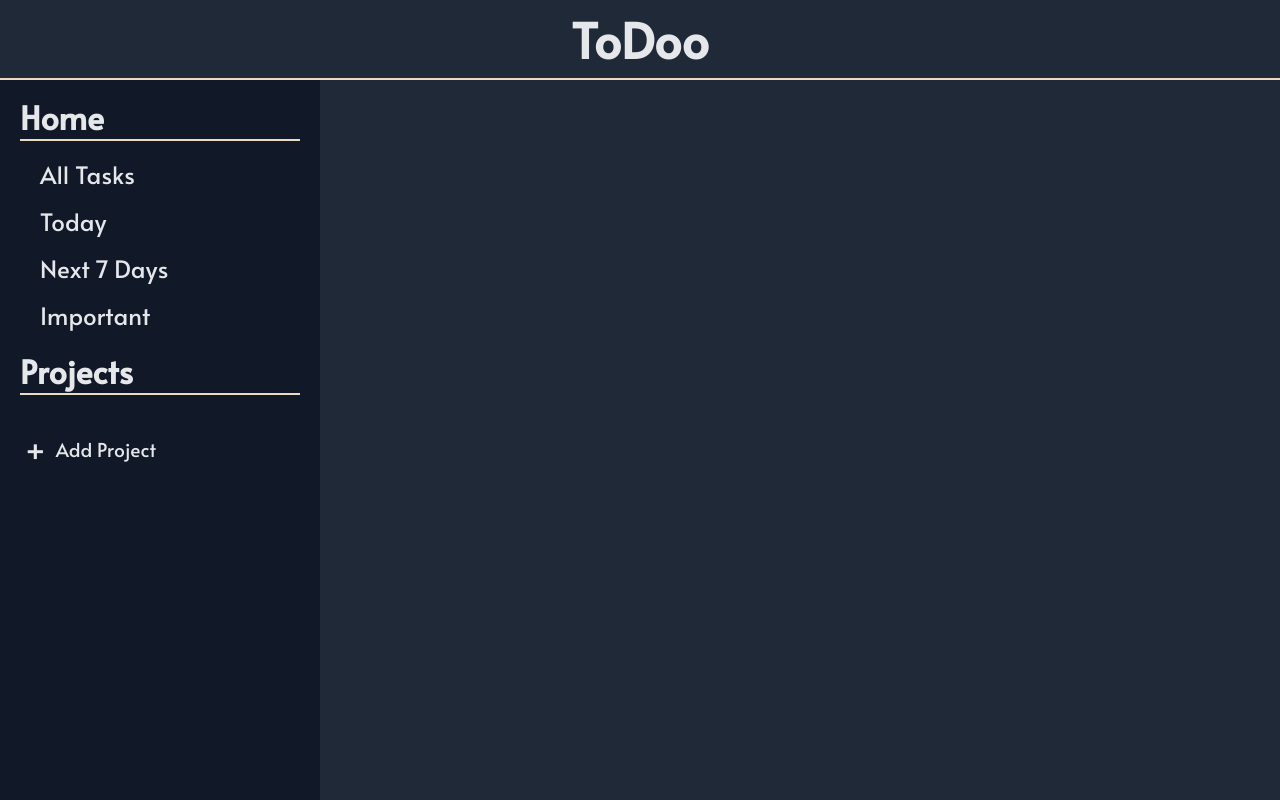
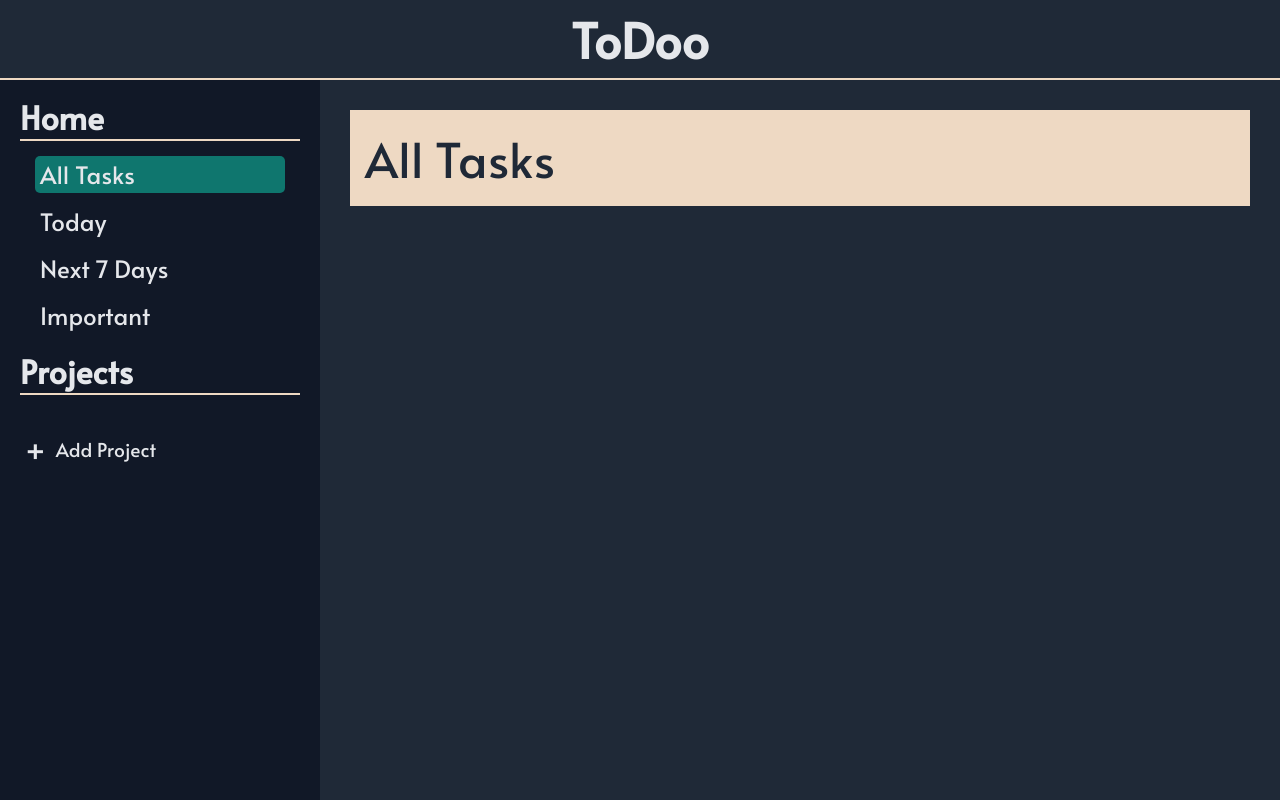
Before and after one commit to myinan/to-do-app, a website built with webpack: page src/index.html in a window 1280 px wide. Built offline with nearby package versions, Linux system fonts and the light colour scheme.

Commit message:
Add mainContainer headings

```diff
--- a/src/index.html
+++ b/src/index.html
@@ -43,6 +43,7 @@
     </div>
 
     <div id="main-container" class="main-container">
+        <div class="project-name-container"></div>
         <div id="todo-container" class="todo-container"></div>
         <button id="task-add-button" class="task-add-button hidden"><span>+</span>Add Task</button>
     </div>
--- a/src/index.js
+++ b/src/index.js
@@ -7,6 +7,8 @@ import { removeTodoOnClick } from './modules/removeTodoFunc.js';
 import { editTodoOnClick } from './modules/editTodoFunc.js';
 import { editProjectOnClick } from './modules/projectOptions.js';
 import { removeProjectOnClick } from './modules/projectOptions.js';
+
+const allTasksHeader = document.querySelector("#allTasks");
 
 export const tasksArrays = {
     allTasks,
@@ -22,3 +24,5 @@ removeTodoOnClick();
 editTodoOnClick();
 editProjectOnClick();
 removeProjectOnClick();
+
+allTasksHeader.click();
--- a/src/modules/projectOptions.js
+++ b/src/modules/projectOptions.js
@@ -6,6 +6,7 @@ import { events } from "./events";
 const editProjectForm = document.querySelector("#edit-project-form");
 const projectsContainer = document.querySelector("#projects-inner-container");
 const mainTodoContainer = document.querySelector("#todo-container");
+const projectNameContainer = document.querySelector(".project-name-container");
 
 const inputField = document.querySelector(`#edit-project-input`);
 const changeNameBtn = document.querySelector(`#edit-project-form  input[type="submit"]`);
@@ -47,6 +48,7 @@ function changeProjectName(event) {
 
             //Rerender project name
             currentProjectDiv.firstChild.textContent = project.name;
+            projectNameContainer.textContent = project.name;
         }
     })
     editProjectForm.classList.add("hidden");
@@ -79,6 +81,7 @@ function projectRemoveClicked(event) {
         })
 
         // Remove removed project from display and clean the mainContainer
+        projectNameContainer.innerHTML = "";
         mainTodoContainer.innerHTML = "";
         grandparentElement.remove();
     }
--- a/src/modules/renderToMain.js
+++ b/src/modules/renderToMain.js
@@ -4,6 +4,8 @@ import { tasksArrays } from "./projectsModule.js";
 
 const mainTodoContainer = document.getElementById("todo-container");
 const sidebarContainer = document.querySelector(".sidebar-container");
+
+const projectNameContainer = document.querySelector(".project-name-container");
 
 function clear() {
     mainTodoContainer.innerHTML = "";
@@ -89,8 +91,15 @@ function showAddTaskButton(event) {
     }
 }
 
+function showProjectName(event) {
+    if ( (event.target.classList.contains("inner-container-clicked") && event.target.parentNode.getAttribute("id", "home-inner-container")) ) {
+        projectNameContainer.innerText = event.target.innerText;
+    }
+}
+
 export function renderOnClick() {
     sidebarContainer.addEventListener("click", renderHomeTasks);
     sidebarContainer.addEventListener("click", stylizeClicked);
     sidebarContainer.addEventListener("click", showAddTaskButton);
+    sidebarContainer.addEventListener("click", showProjectName);
 }
--- a/src/style.css
+++ b/src/style.css
@@ -99,13 +99,23 @@ h1 {
     display: flex;
     flex-direction: column;
     gap: 10px;
-    padding: 10px;
+    padding: 30px;
 }
 
 .main-container .todo-container {
     display: flex;
     flex-direction: column;
     gap: 10px;
+}
+
+.project-name-container {
+    display: flex;
+    justify-content: flex-start;
+    align-items: center;
+    background-color: var(--header-border-color);
+    color: var(--bg-color-main);
+    font-size: 3rem;
+    padding: 15px;
 }
 
 .todo-item-container {
```
